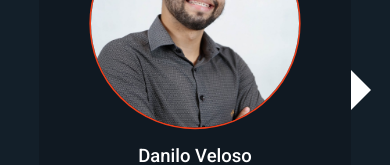
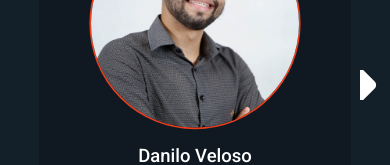
Before and after one commit to Urflex-Beneficios-Corporativos/urflex-landing-page, a React (Create React App) app: page /team in a window 390 px wide. Shown: the part 352-517 px from the top of the page. Built offline with nearby package versions, Linux system fonts and the light colour scheme.

Commit message:
refactor: bordas dos botoes mais arredondadas, adicionado media screen para quando a tela entrar na resolução de tablet

```diff
--- a/src/components/Team/PersonCard/styles.js
+++ b/src/components/Team/PersonCard/styles.js
@@ -15,6 +15,10 @@
           width: 100vw;
           scale: 0.8;
     }
+    @media(max-width: 1024px){
+        width: 100vw;
+        scale: 0.8;
+    }
 
     &.person-card{
 
@@ -26,6 +30,10 @@
     aspect-ratio: 1/1;
     border-radius: 50%;
     border: 2px solid var(--primary-orange);
+
+    @media(min-width: 600px) and (max-width: 1024px){
+        width: 50%;
+    }
 `;
 
 export const Title = styled.h3`
--- a/src/components/Team/styles.js
+++ b/src/components/Team/styles.js
@@ -4,17 +4,16 @@
     background-color: var(--primary-blue);
     display: flex;
     width: 100%;
-    height: 100vh;
+    min-height: 100dvh;
     flex: 1;
     flex-direction: column;
     padding: 150px 10% 100px 10%;
 
-    @media(max-width: 600px){
+    @media(max-width: 1024px){
       position: relative;
       padding: 150px 0 50px 0;
       height: max-content;
       overflow-x: hidden;
-      min-height: 100dvh;
     }
 
 `;
@@ -67,7 +66,6 @@
       display: flex;
     }
 
-
     @media(max-width: 600px){
       width: max-content;
       justify-content: start;
@@ -75,71 +73,130 @@
       padding: 0;
 
       transform: ${({ translateX }) => `translateX(${translateX}vw)`};
+    }
+    @media(max-width: 1024px){
+      width: max-content;
+      justify-content: start;
+      gap: 0;
+      padding: 0;
 
+      transform: ${({ translateX }) => `translateX(${translateX}vw)`};
     }
 `;
 
+
 export const NextButton = styled.button`
-  width: 20px;
-  height: 40px;
   position: absolute;
   top: 50%;
-  right: 5%;
+  right: 0;
   z-index: 50;
   background-color: transparent;
+  display: none;
   border: none;
-  cursor: pointer;
-  display: none;
+
+  width: 30px;
+  height: 30px;
+  overflow: hidden;
+  padding: 0;
+  display: flex;
+  justify-content: center;
+  align-items: center;
 
   &::before {
     content: '';
-    display: block;
-    width: 0;
-    height: 0;
-    border-top: 20px solid transparent;
-    border-bottom: 20px solid transparent;
-    border-left: 20px solid #fff;
+    display: none;
+    width: 100%;
+    height: 100%;
+    background-color: #fff;
+    border: none;
+    border-radius: 5px;
+    transform: translateX(-60%) rotate(45deg);
+    cursor: pointer;
   }
   &.hidden{
     display: none;
   }
   &:active {
     opacity: 0.5;
+    animation: moveR 0.1s linear 0s backwards;
   }
+
+  @keyframes moveR {
+      from{transform: translateX(0);}
+      to{transform: translateX(10px);}
+  }
+
   @media(max-width: 600px){
     display: inline-block;
+
+    &::before {
+      display: block;
+    }
+  }
+  @media(max-width: 1024px){
+    display: inline-block;
+
+    &::before {
+      display: block;
+    }
   }
 `;
 export const PrevButton = styled.button`
-  width: 20px;
-  height: 40px;
   position: absolute;
   top: 50%;
-  left: 5%;
+  left: 0;
   z-index: 50;
   background-color: transparent;
+  display: none;
   border: none;
-  cursor: pointer;
-  display: none;
 
-  &::before {
-    content: '';
-    display: block;
-    width: 0;
-    height: 0;
-    border-top: 20px solid transparent;
-    border-bottom: 20px solid transparent;
-    border-right: 20px solid #fff;
-  }
-  &:active {
-    opacity: 0.5;
-  }
+  width: 30px;
+  height: 30px;
+  overflow: hidden;
+  padding: 0;
+  display: flex;
+  justify-content: center;
+  align-items: center;
+
   &.hidden{
     display: none;
   }
 
+  &::before {
+    content: '';
+    display: none;
+    width: 100%;
+    height: 100%;
+    background-color: #fff;
+    border: none;
+    border-radius: 5px;
+    transform: translateX(60%) rotate(45deg);
+    cursor: pointer;
+  }
+
+  &:active {
+    opacity: 0.5;
+    animation: moveL 0.1s linear 0s backwards;
+  }
+
   @media(max-width: 600px){
     display: inline-block;
+
+    &::before {
+      display: block;
+    }
+  }
+  @media(max-width: 1024px){
+    display: inline-block;
+
+    &::before {
+      display: block;
+    }
+  }
+
+  @keyframes moveL {
+      from{transform: translateX(0);}
+      to{transform: translateX(-10px);}
   }
 `;
 
@@ -151,6 +208,9 @@
   display: none;
 
   @media(max-width: 600px){
+    display: flex;
+  }
+  @media(min-width: 600px) and (max-width: 1024px){
     display: flex;
   }
 `;
```
